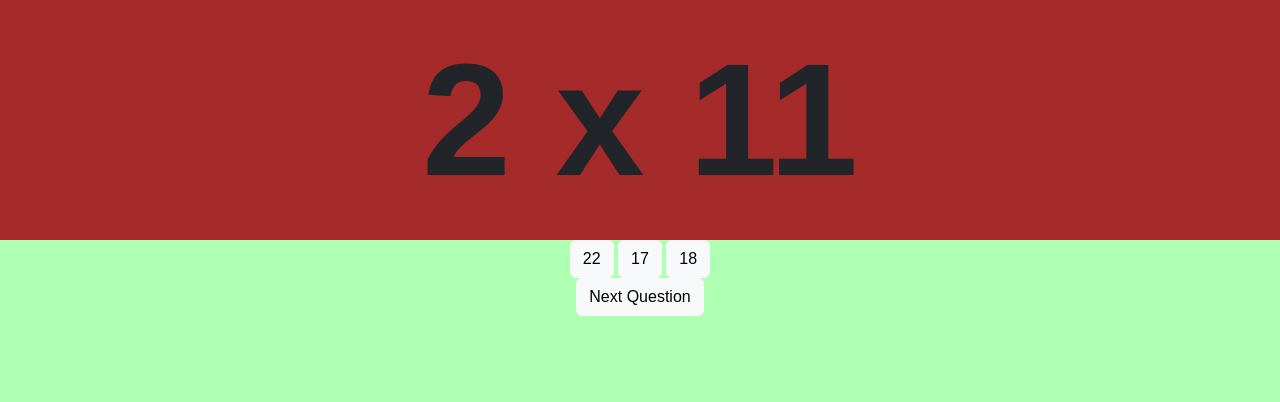
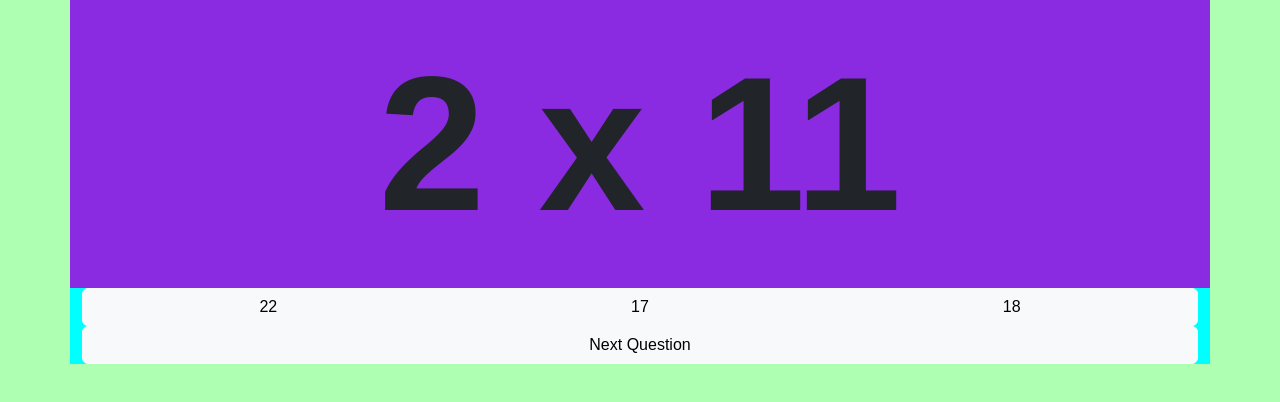
Before and after one commit to Arafloh/arafloh.github.io, a plain HTML site: page index.html in a window 1280 px wide. Drawn offline with nearby package versions, Linux system fonts and the light colour scheme.

Commit message:
trying a better design

```diff
--- a/index.html
+++ b/index.html
@@ -4,20 +4,32 @@
 <head>
     <meta name="viewport" content="width=device-width, initial-scale=1">
     <title>Math Problem Generator</title>
-    <link href="https://cdn.jsdelivr.net/npm/bootstrap@5.3.0/dist/css/bootstrap.min.css" rel="stylesheet" integrity="sha384-9ndCyUaIbzAi2FUVXJi0CjmCapSmO7SnpJef0486qhLnuZ2cdeRhO02iuK6FUUVM" crossorigin="anonymous">
+    <link href="https://cdn.jsdelivr.net/npm/bootstrap@5.3.0/dist/css/bootstrap.min.css" rel="stylesheet"
+        integrity="sha384-9ndCyUaIbzAi2FUVXJi0CjmCapSmO7SnpJef0486qhLnuZ2cdeRhO02iuK6FUUVM" crossorigin="anonymous">
     <link rel="stylesheet" href="style.css">
 </head>
 
 <body>
-    <div style="background-color: brown; font-weight: bolder; font-size: 10rem;" id="problem"></div>
-    <div id="options">
-        <button class="btn btn-light" onclick="checkAnswer(0)" id="option0"></button>
-        <button class="btn btn-light" onclick="checkAnswer(1)" id="option1"></button>
-        <button class="btn btn-light" onclick="checkAnswer(2)" id="option2"></button>
+    <div class="container text-center" style="background-color: aqua;">
+        <div class="row">
+            <div class="col" id="problem" style="font-size: 12rem; font-weight: 900; background-color: blueviolet;"></div>
+        </div>
+        <div class="row" id="options">
+            <div class="btn-group" role="group">
+                <button class="btn btn-light" onclick="checkAnswer(0)" id="option0"></button>
+                <button class="btn btn-light" onclick="checkAnswer(1)" id="option1"></button>
+                <button class="btn btn-light" onclick="checkAnswer(2)" id="option2"></button>
+            </div>
+        </div>
+        <div class="row">
+            <div class="col"><button class="btn btn-light w-100" onclick="generateNewProblem()">Next Question</button></div>
+        </div>
     </div>
-    <button class="btn btn-light" onclick="generateNewProblem()">Next Question</button>
+
     <script src="script.js"></script>
-    <script src="https://cdn.jsdelivr.net/npm/bootstrap@5.3.0/dist/js/bootstrap.bundle.min.js" integrity="sha384-geWF76RCwLtnZ8qwWowPQNguL3RmwHVBC9FhGdlKrxdiJJigb/j/68SIy3Te4Bkz" crossorigin="anonymous"></script>
+    <script src="https://cdn.jsdelivr.net/npm/bootstrap@5.3.0/dist/js/bootstrap.bundle.min.js"
+        integrity="sha384-geWF76RCwLtnZ8qwWowPQNguL3RmwHVBC9FhGdlKrxdiJJigb/j/68SIy3Te4Bkz"
+        crossorigin="anonymous"></script>
 </body>
 
 </html>
--- a/style.css
+++ b/style.css
@@ -1,5 +1,4 @@
 body {
     background-color: #aeffb1;
     font-family: Arial, sans-serif;
-    text-align: center;
 }
```
